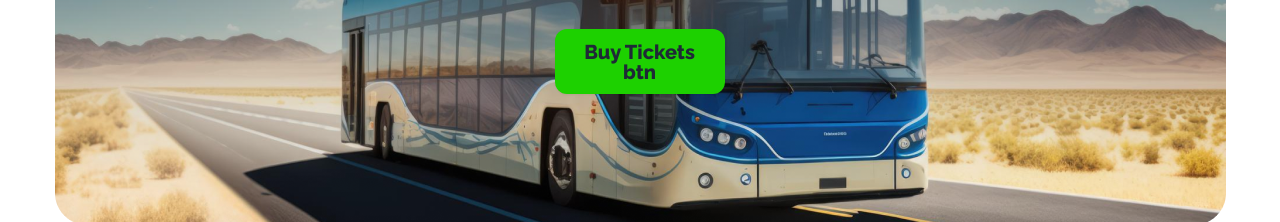
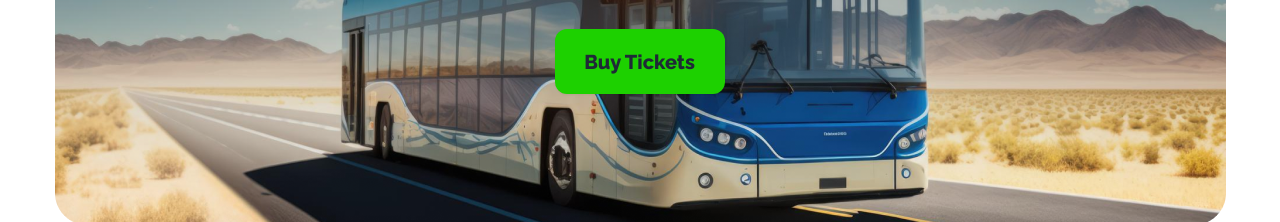
Before and after one commit to Rakesh01999/smart-ticketing, a plain HTML site: page index.html in a window 1280 px wide. Shown: the part 421-643 px from the top of the page. Drawn offline with nearby package versions, Linux system fonts and the light colour scheme.

Commit message:
button modified

```diff
--- a/index.html
+++ b/index.html
@@ -71,7 +71,7 @@
                         <div class="mx-72 mt-8">
                             <button
                                 class="btn bg-[#1DD100] w-[170px] h-[65px] border-none rounded-xl text-[20px] font-bold">Buy
-                                Tickets btn
+                                Tickets
                             </button>
                         </div>
                     </div>
```
